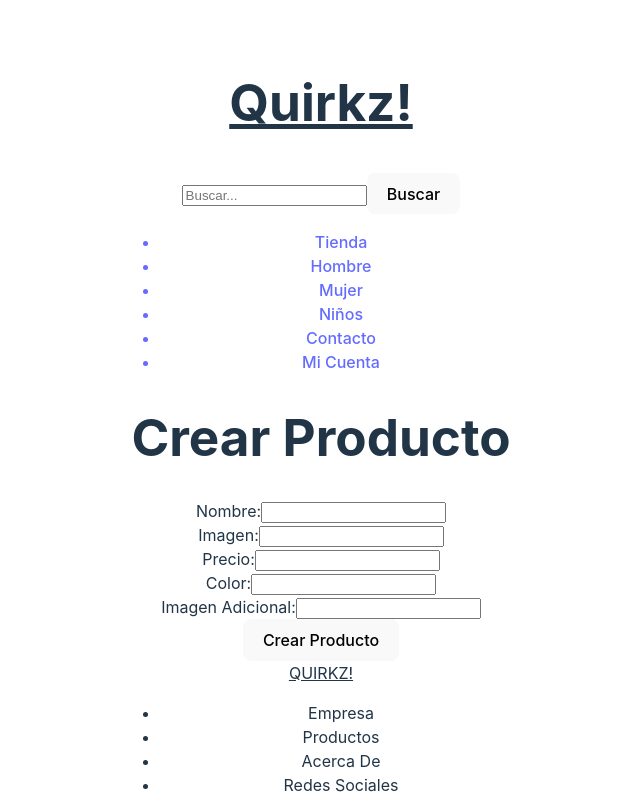
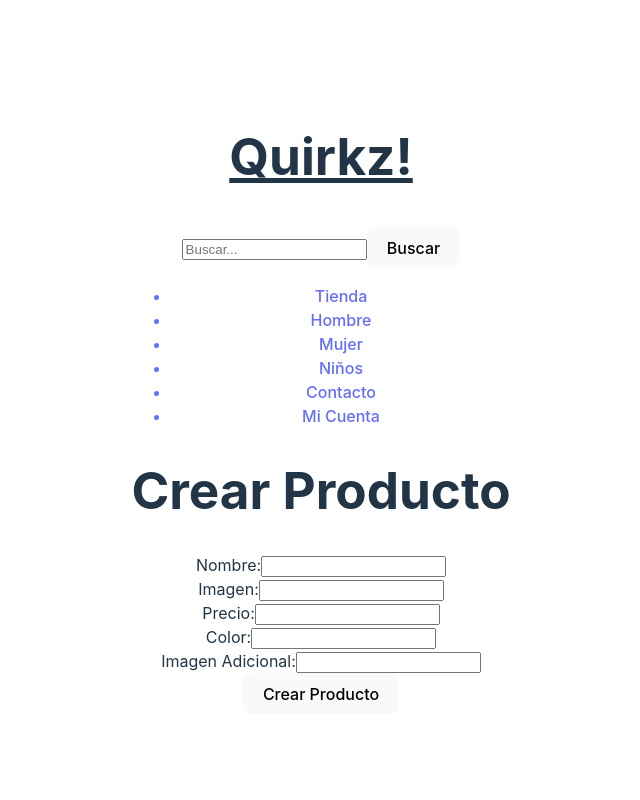
Before and after one commit to xshotsp/Proyecto-Final, a React (Vite) app in the folder Client/: page /form in a window 1280 px wide. Shown: the top 800 px of the page, without its empty margins (319-959 px from the left). Built offline with nearby package versions, Linux system fonts and the light colour scheme; no server answers.

Commit message:
cambio app

```diff
--- a/Client/src/App.jsx
+++ b/Client/src/App.jsx
@@ -1,26 +1,28 @@
 import './App.css'
 
-import { Route, Routes, useLocation} from 'react-router-dom'
+import React from 'react';
+import { Route, Routes, useLocation } from 'react-router-dom';
 
-import NavBar from './components/NavBar/NavBar'
-import HomePage from './Components/Home/HomePage'
-import Footer from './Components/Footer/Footer'
-import FormPage from './components/formpage/FormPage'
-import Login from './Components/Login/Login'
+import NavBar from './components/NavBar/NavBar';
+import Footer from './components/Footer/Footer';
+import HomePage from './components/Home/HomePage';
+import FormPage from './components/formpage/FormPage';
+import Login from './components/Login/Login';
 
 function App() {
-  const pathname = useLocation()
+  const pathname = useLocation();
+
   return (
-        <div className='App'>
-          {pathname === '/' ? null : <NavBar/>}
+    <div className='App'>
+      {pathname === '/' ? null : <NavBar />}
       <Routes>
-            <Route path='/' element={<HomePage />}/>
-            <Route path='/form' element={<FormPage/>}/>
-            <Route path='/login' element={<Login />}/>
+        <Route path='/' element={<HomePage />} />
+        <Route path='/form' element={<FormPage />} />
+        <Route path='/login' element={<Login />} />
       </Routes>
-      <Footer/>
+      {pathname === '/form' ? <Footer /> : null}
     </div>
-  )
+  );
 }
 
-export default App
+export default App;
```
